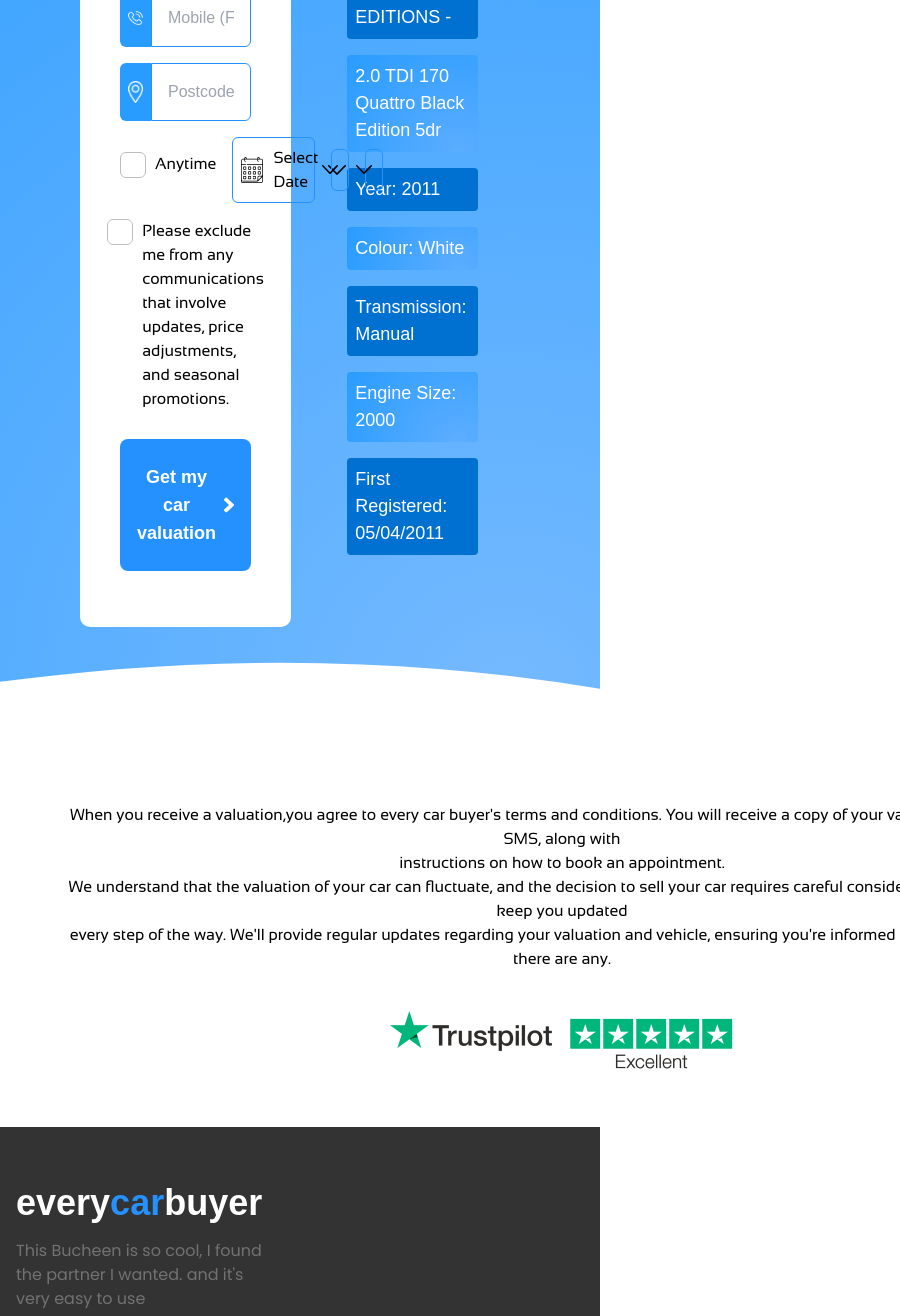
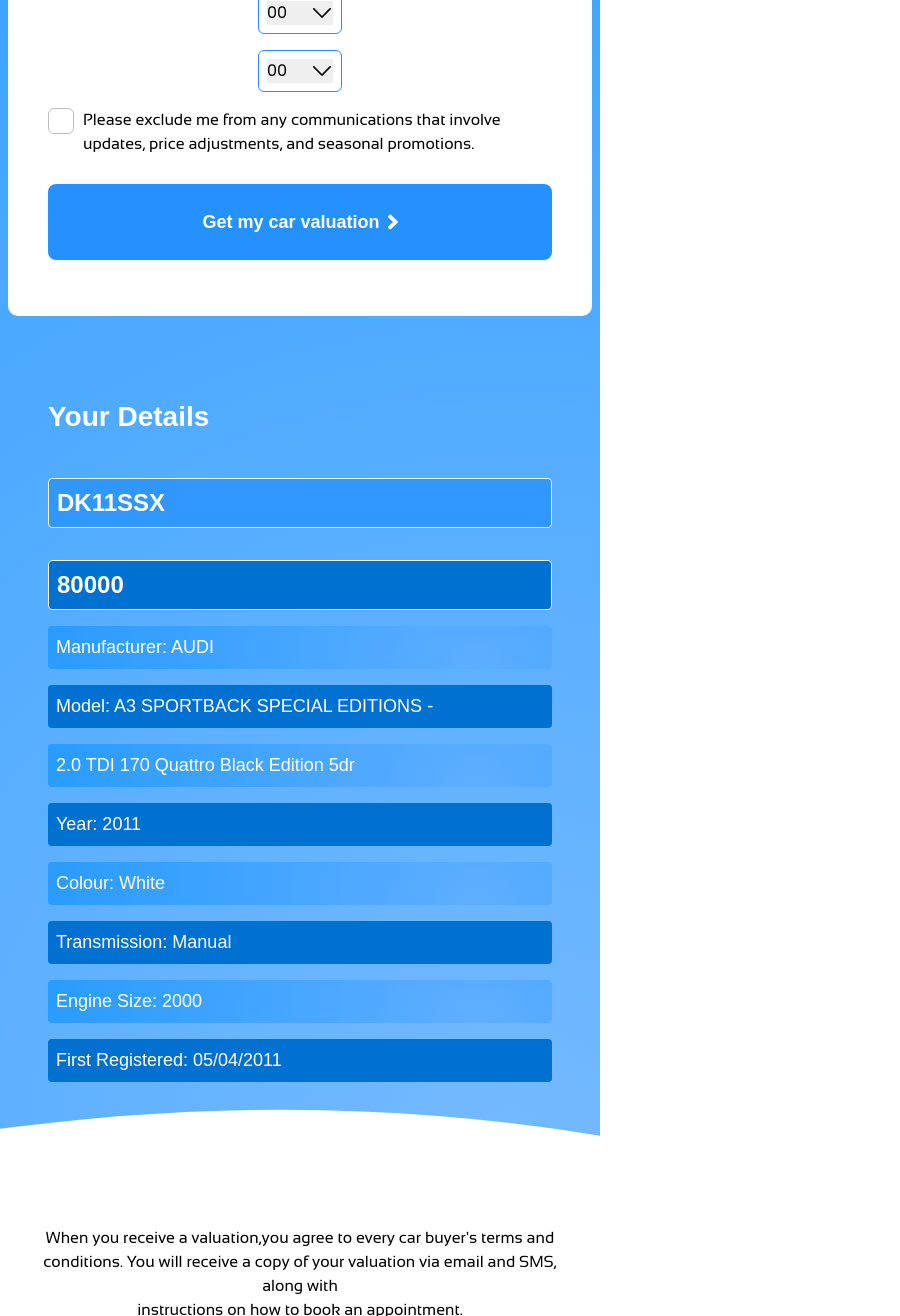
Before and after one commit to aamiraj/everycarbuyer2, a Next.js app: page /details in a window 600 px wide. Shown: the part 620-1936 px from the top of the page, 900 px wide, since content can reach past the window. Built offline with nearby package versions, Linux system fonts and the light colour scheme; a web font is replaced by a local one.

Commit message:
made details page responsive

```diff
--- a/src/app/globals.css
+++ b/src/app/globals.css
@@ -1,6 +1,6 @@
-@import 'tailwindcss/base';
-@import 'tailwindcss/components';
-@import 'tailwindcss/utilities';
+@import "tailwindcss/base";
+@import "tailwindcss/components";
+@import "tailwindcss/utilities";
 
 @font-face {
   font-family: "BROmega";
@@ -157,13 +157,11 @@
   position: absolute;
   top: 40%;
   right: 35%;
-
 }
 .cloud2 {
   position: absolute;
   top: 10%;
   right: 20%;
-
 }
 .cloud3 {
   position: absolute;
@@ -188,6 +186,7 @@
 #detailsForm {
   position: relative;
   background-image: radial-gradient(circle at 85% 100%, #5cadffd9, #299cff);
+  border: 0;
   border-top-left-radius: 16px;
   border-top-right-radius: 16px;
 }
@@ -362,6 +361,7 @@
   gap: 16px;
   align-items: flex-start;
 }
+
 .addtionalcarinfo p {
   color: #fff;
   font-size: 18px;
@@ -369,18 +369,21 @@
   padding: 8px;
   border-radius: 4px;
 }
+
 .addtionalcarinfo p:nth-child(2n + 1) {
   background-image: radial-gradient(circle at 85% 100%, #5cadffd9, #299cff);
 }
+
 .addtionalcarinfo p:nth-child(2n) {
   background-color: #0070d1;
 }
 
 .messageContainer {
-  width: 1124px;
+  width: 100%;
   padding: 16px;
   margin: 40px auto;
 }
+
 .imgContainer {
   display: flex;
   justify-content: center;
--- a/src/app/responsive.css
+++ b/src/app/responsive.css
@@ -66,9 +66,16 @@
   .footerSection {
     padding: 40px 16px;
   }
+
   .footerGrid {
     grid-template-columns: 100%;
     gap: 16px;
+  }
+
+  /* details page responsive  */
+  .formGrid {
+    grid-template-columns: 100%;
+    padding: 32px 8px;
   }
 }
 
@@ -135,6 +142,12 @@
   .footerGrid {
     grid-template-columns: 100%;
     gap: 16px;
+  }
+
+  /* details page  */
+  .carinfogrid {
+    grid-template-columns: 100%;
+    gap: 0;
   }
 }
 
--- a/src/components/LeftSideForm.tsx
+++ b/src/components/LeftSideForm.tsx
@@ -49,7 +49,7 @@ const LeftSideForm = () => {
     <div style={{ padding: "40px", borderRadius: "10px" }} className="bg-white">
       <h1
         style={{ fontSize: "28px", margin: "24px", color: "#2591FE" }}
-        className="font-bold font-sansation"
+        className="font-bold font-sansation text-center"
       >
         Your offer is guaranteed for 4 days
       </h1>
@@ -90,7 +90,7 @@ const LeftSideForm = () => {
         {/* check time checkbox  */}
         <div
           style={{ gap: "16px" }}
-          className="w-full flex justify-between items-center gap-4"
+          className="w-full flex flex-col flex-wrap lg:flex-row justify-between items-center gap-4"
         >
           <div>
             <label className="checkBoxContainer font-sansation">
--- a/src/sections/ImportantMessage.tsx
+++ b/src/sections/ImportantMessage.tsx
@@ -6,7 +6,7 @@ const ImportantMessage = () => {
   return (
     <div className="messageContainer">
       <p
-        style={{ margin: "40px" }}
+        style={{ margin: "16px" }}
         className="text-center font-sansation text-base"
       >
         When you receive a valuation,you agree to every car buyer&apos;s terms
```
